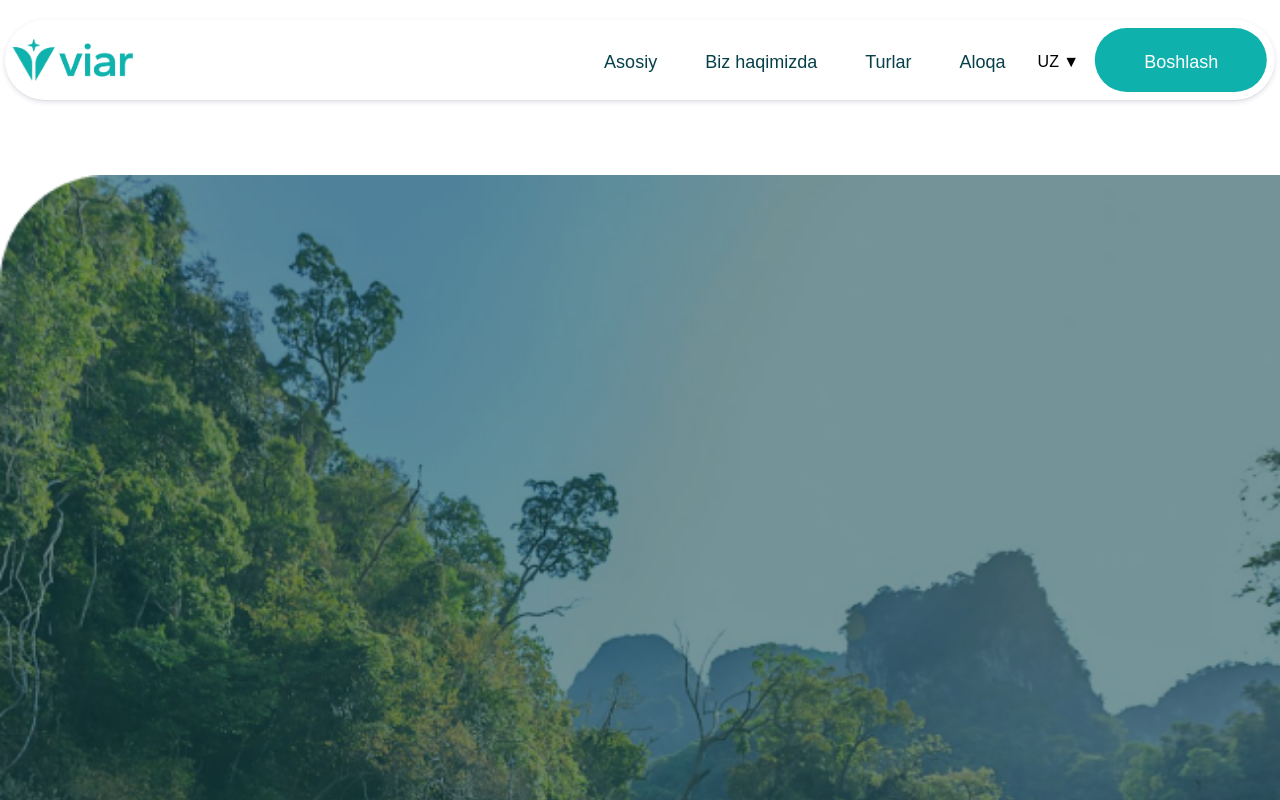
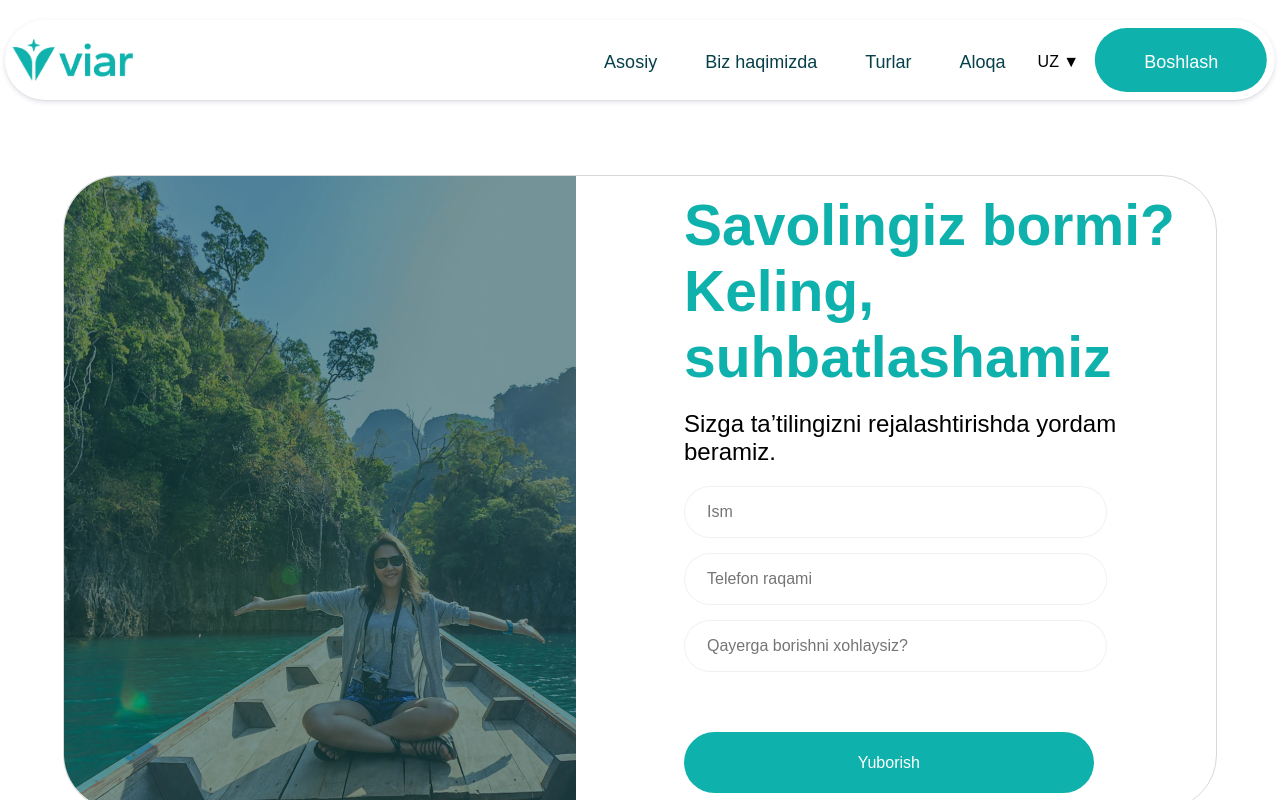
Before and after one commit to Sultan-17/viarTour, a React (Create React App) app: page /contact in a window 1280 px wide. Shown: the top 800 px of the page. Built offline with nearby package versions, Linux system fonts and the light colour scheme.

Commit message:
17th commit

```diff
--- a/src/components/TeamCards/teamCard.js
+++ b/src/components/TeamCards/teamCard.js
@@ -6,7 +6,7 @@ import image6 from '../../assets/YouToub.svg'
 import image7 from '../../assets/facebook-app-symbol.png'
 import { useTranslation } from 'react-i18next';
 
-import Human1 from '../../assets/human1 (1).png';
+import Human1 from '../../assets/human1.png';
 import Human2 from '../../assets/human2.png';
 import Human3 from '../../assets/human3.png';
 
--- a/src/pages/Contact/Contact.js
+++ b/src/pages/Contact/Contact.js
@@ -60,10 +60,10 @@ const Contact = () => {
 
   return (
     <div className={styles.container}>
-      <img src={image} alt="Sampl" className={styles.image} />
       <div className={styles.mainContent}>
-        <div className={styles.leftSide}>
+        <div className={styles.leftSide} style={{ backgroundImage: `url(${image})` }}>
         </div>
+
         <div className={styles.rightSide}>
           <h2 className={styles.title}>{t("contactPage.title")}</h2>
           <p className={styles.description}>{t("contactPage.description")}</p>
@@ -71,7 +71,7 @@ const Contact = () => {
             <input
               type="text"
               placeholder={t("contactPage.nameInput")}
-              className={`${styles.input} ${validationErrors.name ? styles.errorInput : ''}`}
+              className={`${styles.input} ${validationErrors.name ? styles.errorInput : ''}`} // Conditional styling for error
               value={name}
               onChange={(e) => setName(e.target.value)} // Inputni boshqarish
             />
--- a/src/pages/Contact/Contact.module.css
+++ b/src/pages/Contact/Contact.module.css
@@ -21,7 +21,7 @@
 
   .image {
     width: 100%;
-    /* object-fit: cover; */
+    object-fit: cover;
     border-radius: 55px 0px 0px 55px;
   }
 
```
